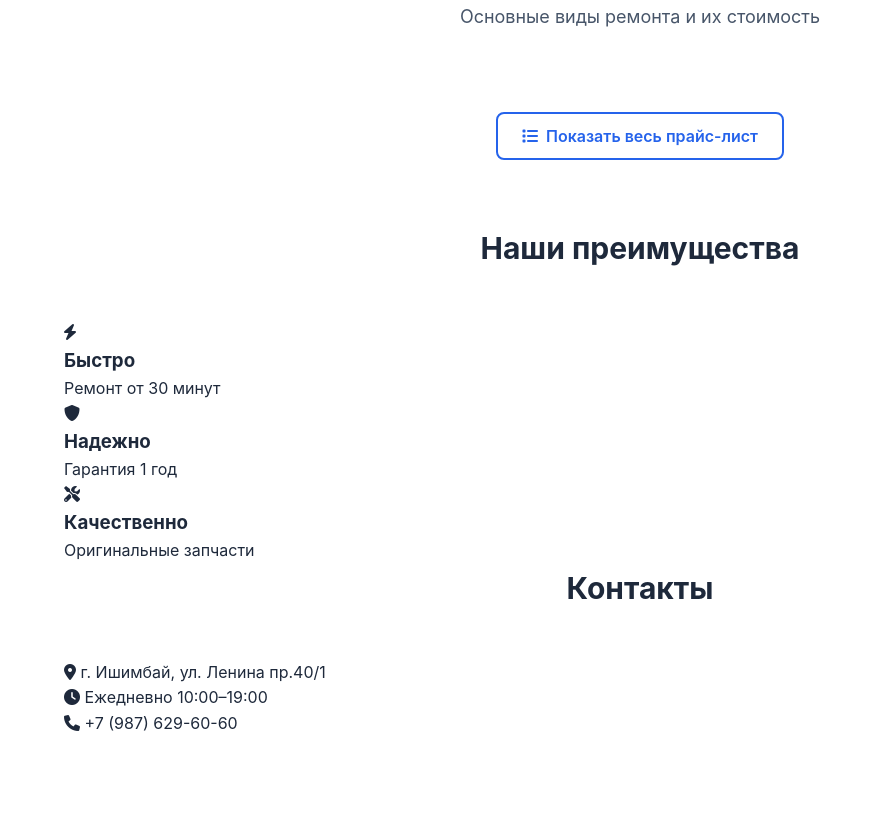
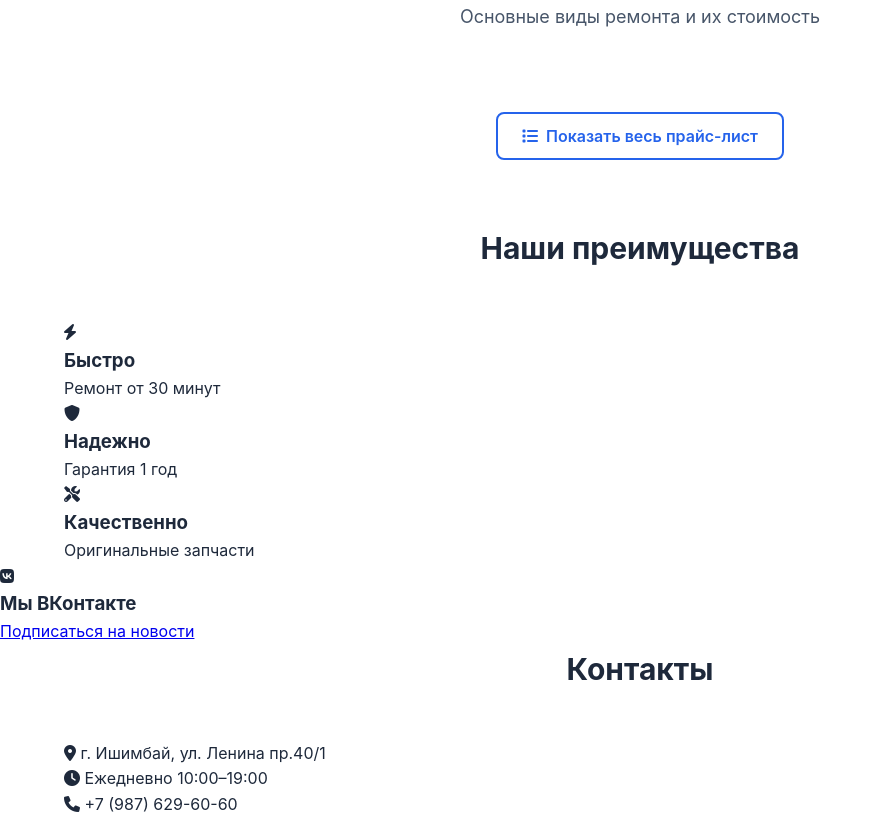
Before and after one commit to syn3/isotic-final, a website: page isotic-website/public/index.html in a window 1280 px wide. Shown: the part 1490-2307 px from the top of the page, without its empty margins (0-883 px from the left). Before the commit the page ends 2226 px from the top, so only its background shows below. Drawn offline with Linux system fonts and the light colour scheme.

Commit message:
Update index.html

```diff
--- a/isotic-website/public/index.html
+++ b/isotic-website/public/index.html
@@ -222,6 +222,17 @@
         </section>
 
         <section id="contacts" class="contacts">
+            <div class="contact-card">
+            <div class="contact-icon">
+                <i class="fab fa-vk"></i>
+            </div>
+                <h3>Мы ВКонтакте</h3>
+                <p>
+                    <a href="https://vk.com/ваша_группа" target="_blank" class="btn-vk">
+                        Подписаться на новости
+                    </a>
+                </p>
+            </div>
             <div class="container">
                 <header class="section-header">
                     <h2 class="section-title">Контакты</h2>
```
